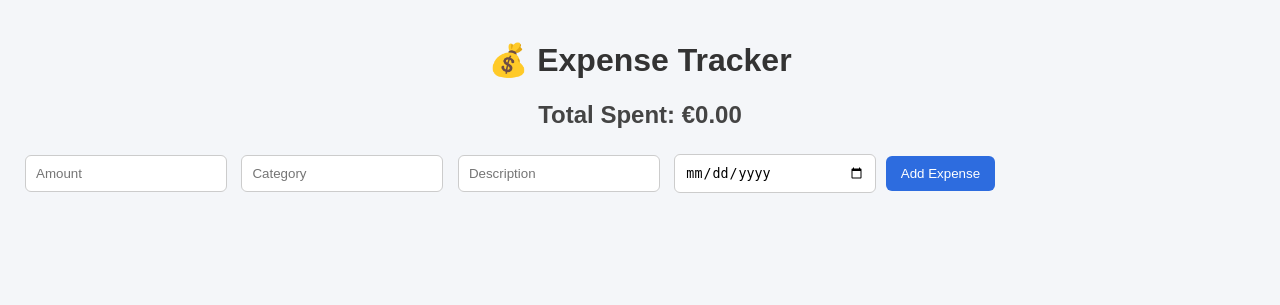
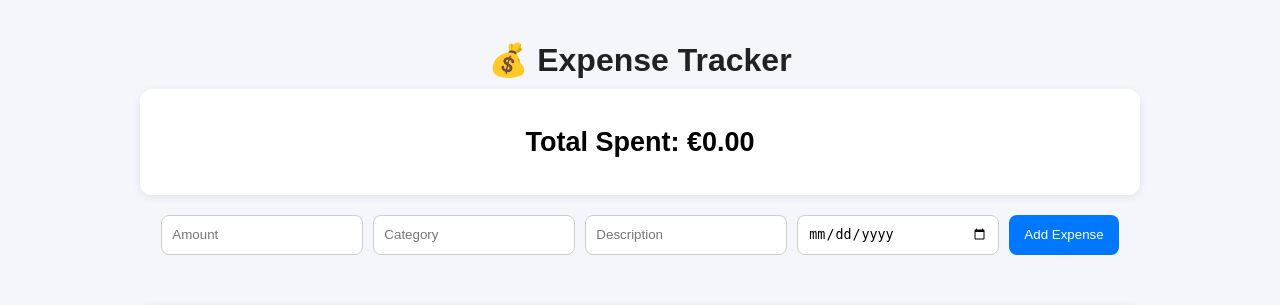
Before and after one commit to fin81985/WSAA-project, a Flask app: page / in a window 1280 px wide. Shown: the top 305 px of the page. Before the commit the page ends 193 px from the top, so only its background shows below. Run offline with Flask 3, Linux system fonts and the light colour scheme; data that the repository does not hold is empty; a map, chart or similar area stays blank.

Commit message:
frontedit

```diff
--- a/static/style.css
+++ b/static/style.css
@@ -1,61 +1,97 @@
 body {
     font-family: Arial, sans-serif;
-    background: #f4f6f9;
+    background: #f4f6fb;
     margin: 0;
+    padding: 0;
+}
+
+.container {
+    max-width: 1000px;
+    margin: auto;
     padding: 20px;
 }
 
 h1 {
     text-align: center;
-    color: #333;
+    color: #222;
+    margin-bottom: 10px;
 }
 
-h2 {
+.summary {
     text-align: center;
-    color: #444;
+    background: white;
+    padding: 15px;
+    border-radius: 12px;
+    margin-bottom: 20px;
+    box-shadow: 0 2px 10px rgba(0,0,0,0.08);
+    font-size: 18px;
+}
+
+.form {
+    display: flex;
+    flex-wrap: wrap;
+    gap: 10px;
+    justify-content: center;
+    margin-bottom: 20px;
 }
 
 input {
     padding: 10px;
-    margin: 5px;
+    border-radius: 8px;
+    border: 1px solid #ccc;
     width: 180px;
-    border: 1px solid #ccc;
-    border-radius: 6px;
+    outline: none;
+}
+
+input:focus {
+    border-color: #0077ff;
 }
 
 button {
     padding: 10px 15px;
-    background: #2d6cdf;
+    background: #0077ff;
     color: white;
     border: none;
-    border-radius: 6px;
+    border-radius: 8px;
     cursor: pointer;
+    transition: 0.2s;
 }
 
 button:hover {
-    background: #1b4fb5;
+    background: #005fd1;
 }
 
 #expenseList {
     display: grid;
-    grid-template-columns: repeat(auto-fit, minmax(220px, 1fr));
-    gap: 10px;
+    grid-template-columns: repeat(auto-fit, minmax(230px, 1fr));
+    gap: 15px;
     margin-top: 20px;
 }
 
 .card {
     background: white;
     padding: 15px;
-    border-radius: 10px;
-    box-shadow: 0 2px 8px rgba(0,0,0,0.1);
+    border-radius: 12px;
+    box-shadow: 0 3px 12px rgba(0,0,0,0.08);
+    transition: 0.2s;
+    border-left: 6px solid #0077ff;
 }
 
-.card p {
-    margin: 5px 0;
+.card:hover {
+    transform: translateY(-4px);
 }
 
+/* Category colors */
+.card.food { border-left-color: #2ecc71; }
+.card.transport { border-left-color: #3498db; }
+.card.shopping { border-left-color: #9b59b6; }
+.card.bills { border-left-color: #e67e22; }
+.card.entertainment { border-left-color: #e74c3c; }
+
 canvas {
-    max-width: 400px;
-    margin: 30px auto;
-    display: block;
+    margin-top: 30px;
+    background: white;
+    padding: 15px;
+    border-radius: 12px;
+    box-shadow: 0 2px 10px rgba(0,0,0,0.08);
 }
--- a/templates/index.html
+++ b/templates/index.html
@@ -1,4 +1,3 @@
-<!DOCTYPE html>
 <!DOCTYPE html>
 <html lang="en">
 <head>
@@ -23,7 +22,7 @@
         <h2>Total Spent: €<span id="total">0</span></h2>
     </div>
 
-    <!-- Form -->
+    <!-- Input Form -->
     <div class="form">
         <input id="amount" placeholder="Amount">
         <input id="category" placeholder="Category">
```
